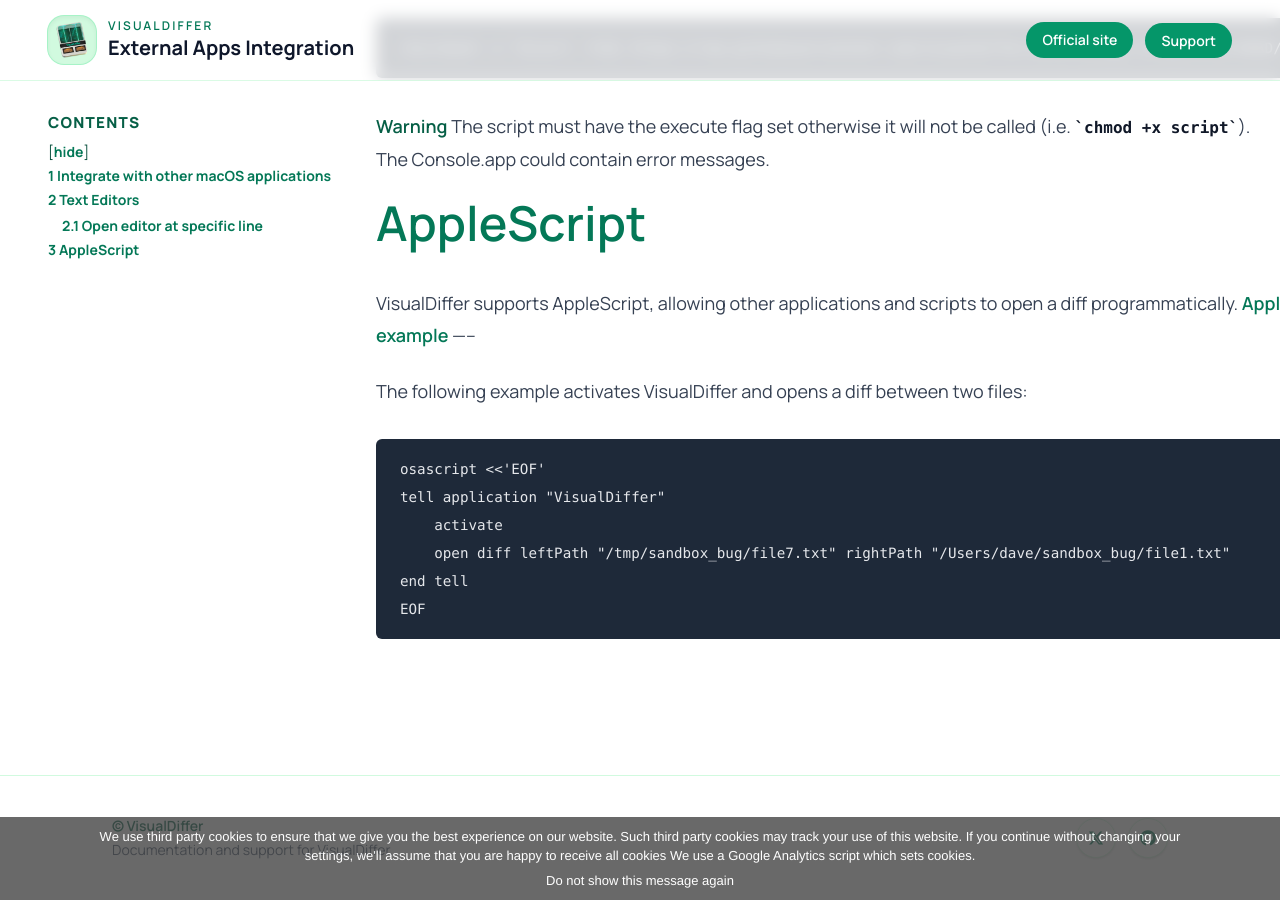
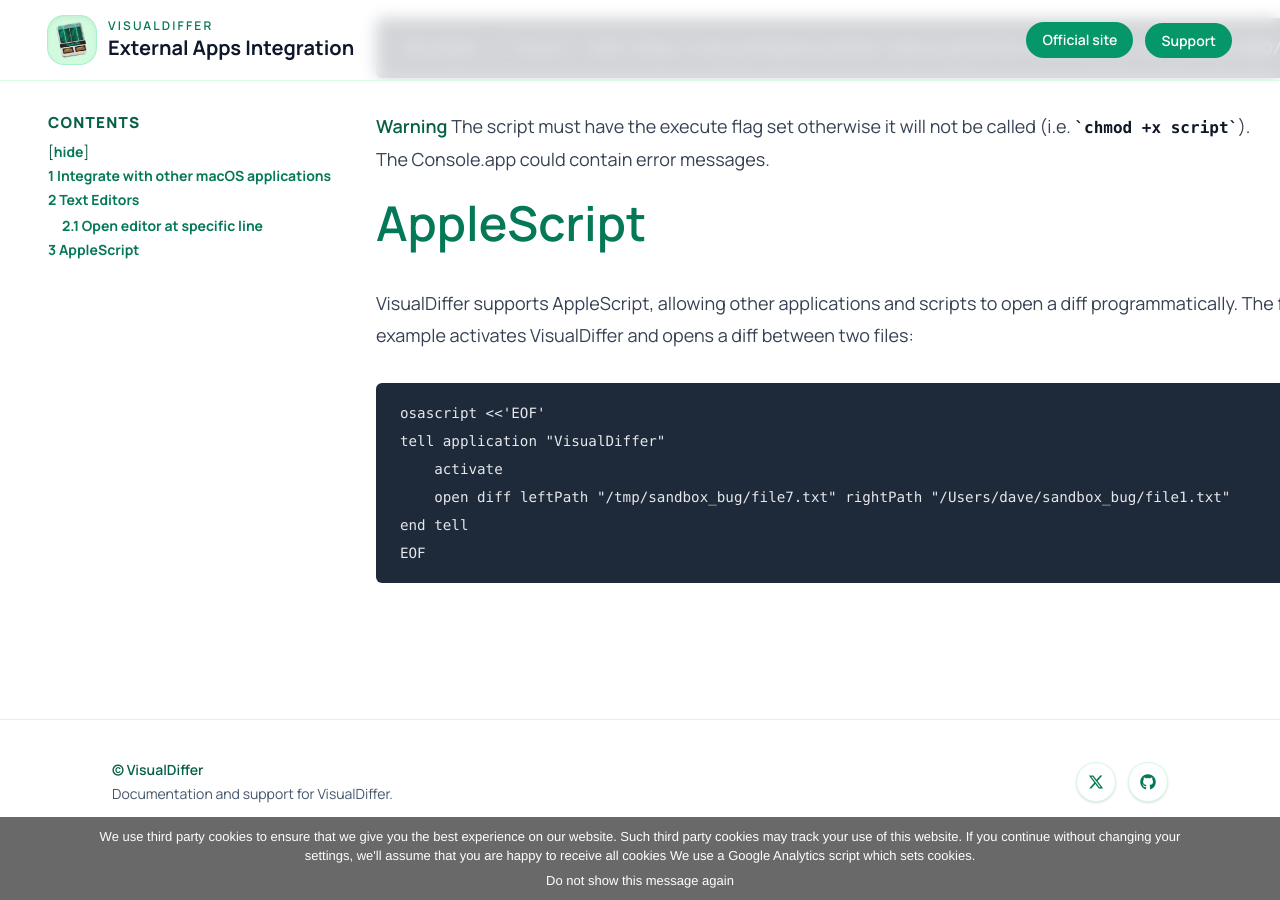
Before and after one commit to visualdiffer/visualdiffer.github.com, a Jekyll site: the page built from externalApps.md, in a window 1280 px wide and 900 px high, scrolled down 1481 px. Built offline with Jekyll 4.4.1, drawn with Linux system fonts in a browser that asks for light colours.

Commit message:
fix: simplify applescript section layout

````diff
--- a/externalApps.md
+++ b/externalApps.md
@@ -54,9 +54,6 @@
 =======
 
 VisualDiffer supports AppleScript, allowing other applications and scripts to open a diff programmatically.
-[AppleScript example](#applescript_example)
------
-
 The following example activates VisualDiffer and opens a diff between two files:
 
 ```applescript
````
